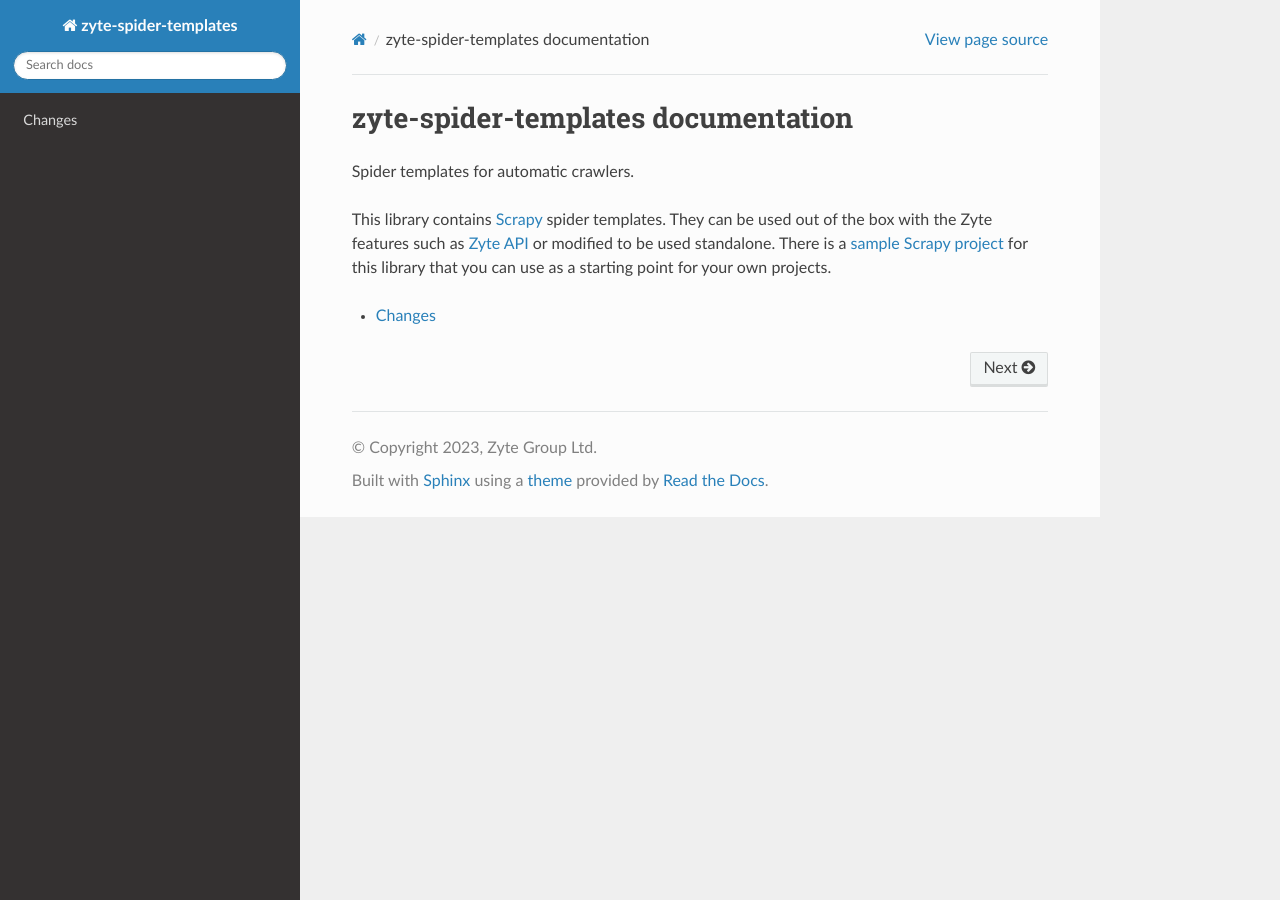
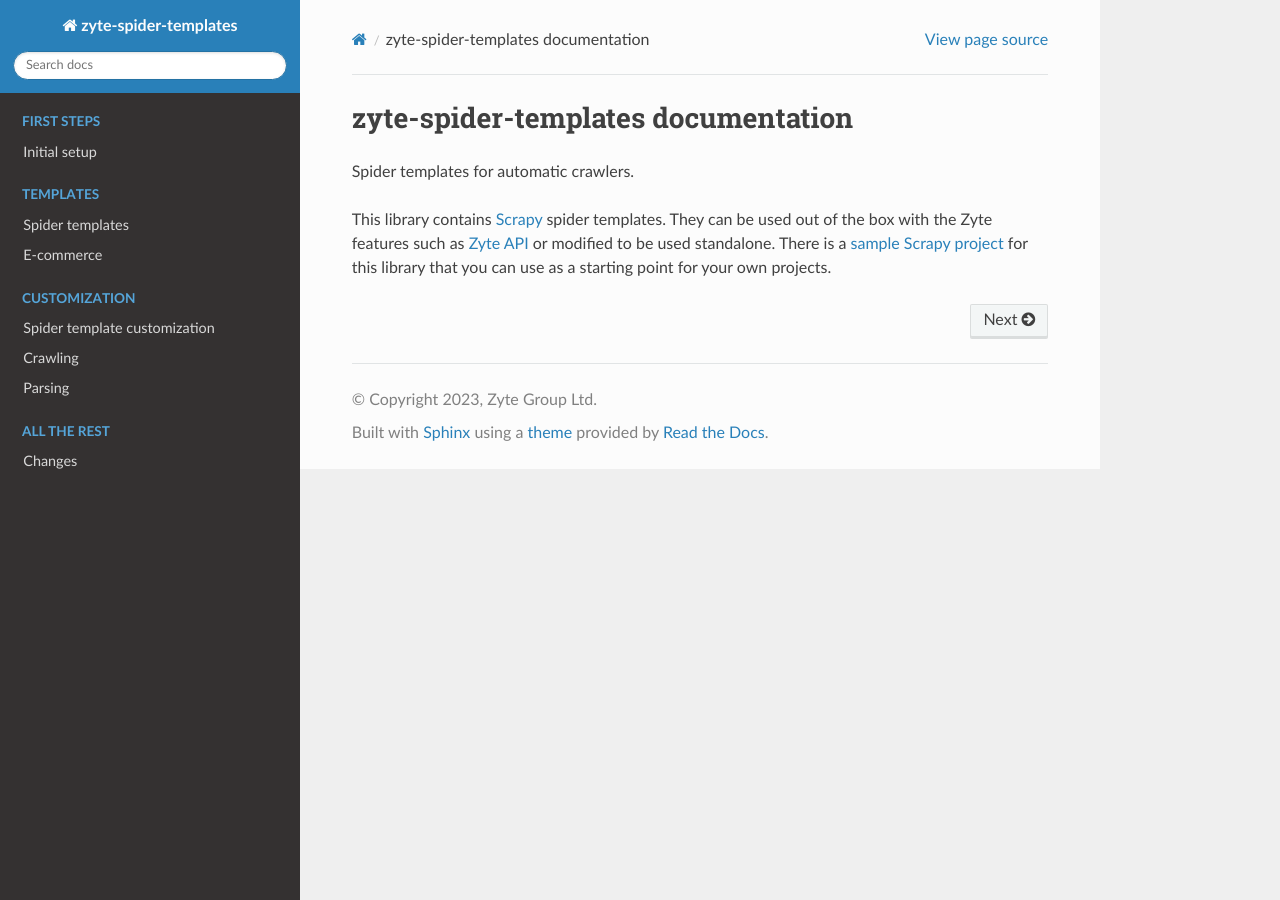
Before and after one commit to zytedata/zyte-spider-templates, a Sphinx documentation site: the page built from docs/index.rst, in a window 1280 px wide. Built offline with Sphinx 7.4.7 and the Read the Docs theme 2.0.0, drawn with Linux system fonts in a browser that asks for light colours.

Commit message:
Add an initial setup page

```diff
--- a/docs/conf.py
+++ b/docs/conf.py
@@ -27,4 +27,8 @@
         "https://docs.scrapy.org/en/latest",
         None,
     ),
+    "scrapy-poet": (
+        "https://scrapy-poet.readthedocs.io/en/stable",
+        None,
+    ),
 }
--- /dev/null
+++ b/docs/customization/crawling.rst
@@ -0,0 +1,5 @@
+======================================
+Spider template crawling customization
+======================================
+
+…
--- /dev/null
+++ b/docs/customization/index.rst
@@ -0,0 +1,5 @@
+=============================
+Spider template customization
+=============================
+
+…
--- /dev/null
+++ b/docs/customization/parsing.rst
@@ -0,0 +1,5 @@
+=====================================
+Spider template parsing customization
+=====================================
+
+…
--- a/docs/index.rst
+++ b/docs/index.rst
@@ -7,6 +7,28 @@
    :end-before: .. description ends
 
 .. toctree::
-   :maxdepth: 1
+   :caption: First steps
+   :hidden:
+
+   setup
+
+.. toctree::
+   :caption: Templates
+   :hidden:
+
+   templates/index
+   E-commerce <templates/e-commerce>
+
+.. toctree::
+   :caption: Customization
+   :hidden:
+
+   customization/index
+   Crawling <customization/crawling>
+   Parsing <customization/parsing>
+
+.. toctree::
+   :caption: All the rest
+   :hidden:
 
    changes
--- /dev/null
+++ b/docs/templates/e-commerce.rst
@@ -0,0 +1,5 @@
+==========================
+E-commerce spider template
+==========================
+
+…
--- /dev/null
+++ b/docs/templates/index.rst
@@ -0,0 +1,7 @@
+.. _spider-templates:
+
+================
+Spider templates
+================
+
+…
```
Also changed, not shown: docs/setup.rst (added, +71 -0 lines).
